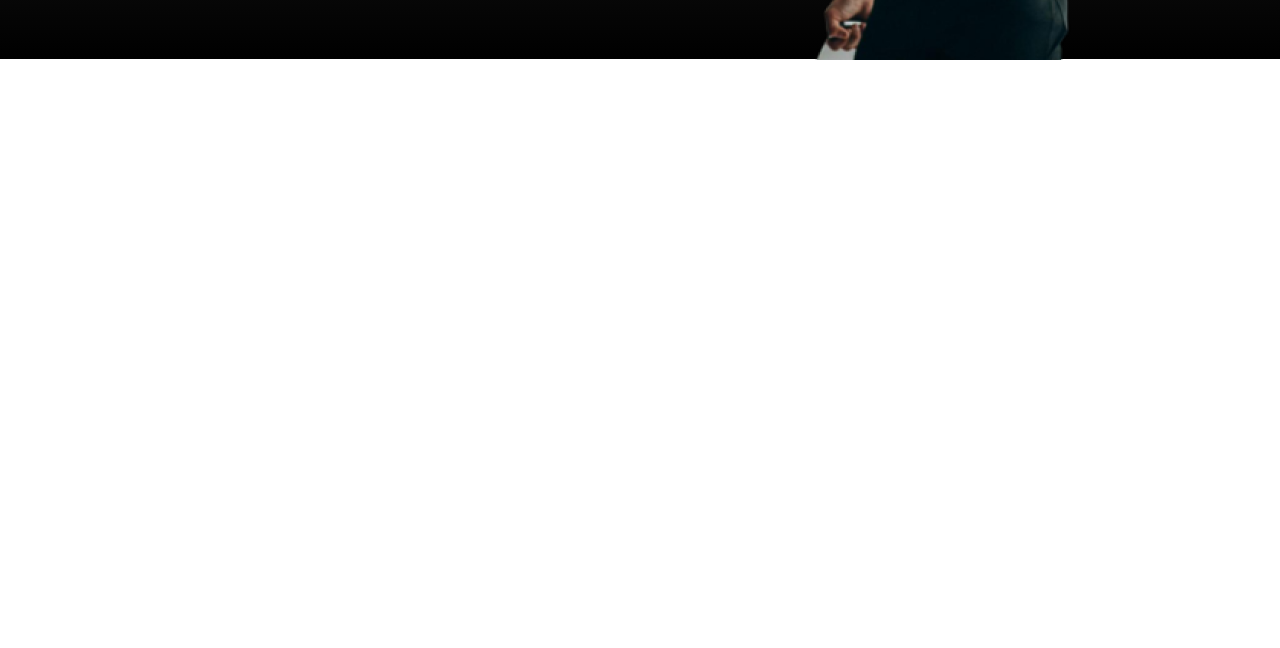
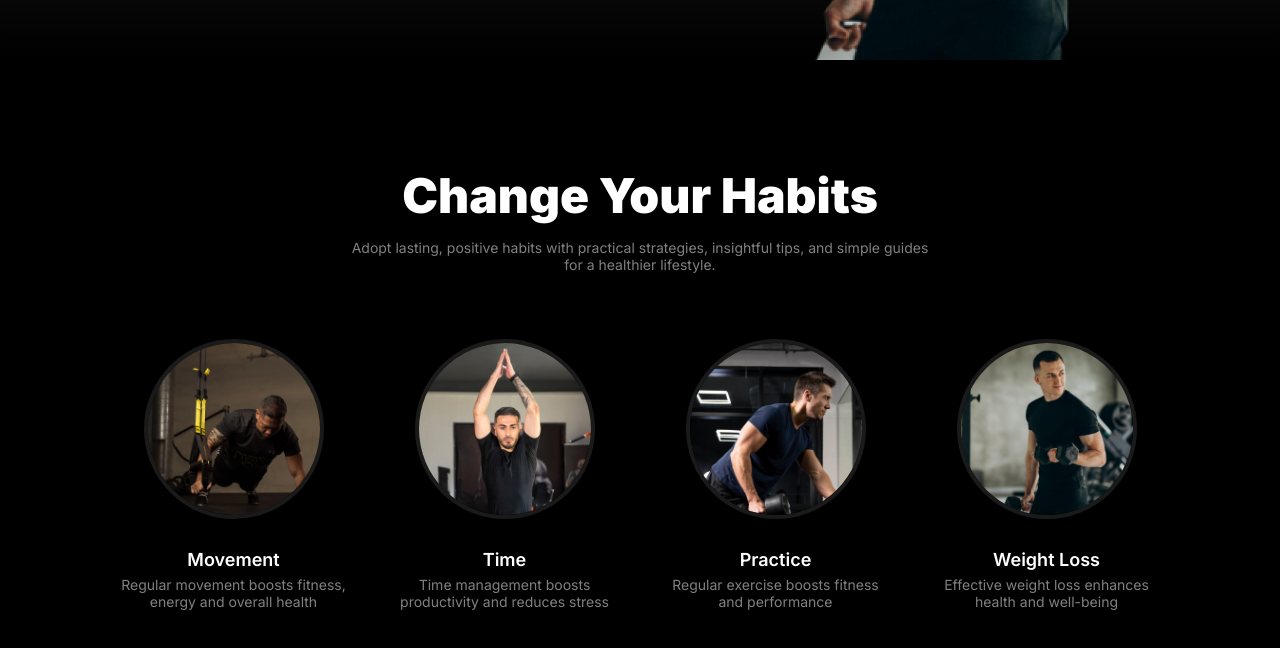
Before and after one commit to Nabilabintaakter/B10A2-versatile-ui-main, a plain HTML site: page index.html in a window 1280 px wide. Shown: the part 656-1304 px from the top of the page. Before the commit the page ends 800 px from the top, so only its background shows below. Drawn offline with Linux system fonts and the light colour scheme.

Commit message:
added change habit section

```diff
--- a/index.html
+++ b/index.html
@@ -10,7 +10,7 @@
 </head>
 <body>
         <!-- navbar starts here -->
-        <header class="header-section full-container">
+    <header class="header-section full-container">
             <nav class="navbar display-flex">
                 <div class="nav-left">
                     <h3>Fitness</h3>
@@ -52,7 +52,41 @@
                         </div>
                     </div>
             </section>
-        </header>
+    </header>
         <!-- banner ends here -->
+    <main>
+        <!-- change habit section starts here -->
+        <section class="change-habit-section full-container display-flex">
+            <div class="change-habit-container">
+                <div class="change-habit-text display-flex">
+                    <p class="habit-title">Change Your Habits</p>
+                    <p class="habit-desc">Adopt lasting, positive habits with practical strategies, insightful tips, and simple guides <br> for a healthier lifestyle.</p>
+                </div>
+                <div class="change-habit-image display-flex">
+                   <div class="image-card-container display-flex">
+                        <img src="./images/image 3.png" alt="movement">
+                        <h6>Movement</h6>
+                        <p>Regular movement boosts fitness, energy and overall health</p>
+                   </div>
+                   <div class="image-card-container display-flex">
+                        <img src="./images/image 2.png" alt="movement">
+                        <h6>Time</h6>
+                        <p>Time management boosts productivity and reduces stress</p>
+                   </div>
+                   <div class="image-card-container display-flex">
+                        <img src="./images/image 4.png" alt="movement">
+                        <h6>Practice</h6>
+                        <p>Regular exercise boosts fitness and performance</p>
+                   </div>
+                   <div class="image-card-container display-flex">
+                        <img src="./images/image 5.png" alt="movement">
+                        <h6>Weight Loss</h6>
+                        <p>Effective weight loss enhances health and well-being</p>
+                   </div>
+                </div>
+            </div>
+        </section>
+        <!-- change habit section ends here -->
+    </main>
 </body>
 </html>
--- a/styles/style.css
+++ b/styles/style.css
@@ -226,3 +226,70 @@ li{
     font-size: 1rem;
     letter-spacing: 0.5px;
 }
+
+                              /* change habit styles */
+
+.change-habit-section{
+    height: 652px;
+    justify-content: center;
+    align-items: center;
+    background-color: black;
+}
+.change-habit-container{
+    width: 1044px;
+    height: 452px;
+    margin: 0 auto;
+}
+.change-habit-text, .meet-our-team-text, .weekly-challenges-text{
+    width: 671px;
+    height: 120px;
+    margin: 0 auto;
+    flex-direction: column;
+    justify-content: center;
+    align-items: center;
+    /* border: 2px solid peru; */
+}
+.habit-title, .meet-title, .weekly-challenges-title{
+    color: white;
+    font-size: 3rem;
+    font-weight: 900;
+    margin-bottom: 14px;
+}
+.habit-desc, .meet-desc, .weekly-challenges-desc{
+    color: rgba(255, 255, 255, 0.5);
+    font-size: 0.875rem;
+    text-align: center;
+}
+.change-habit-image{
+    width: 1044px;
+    height: 274px;
+    margin: 0 auto;
+    margin-top: 58px;
+    justify-content: space-between;
+}
+.image-card-container{
+    width: 231px;
+    height: 274px;
+    flex-direction: column;
+    justify-content: center;
+    align-items: center;
+}
+.image-card-container img{
+    width: 180px;
+    height: 180px;
+    border: 4px solid #1A1A1A;
+    border-radius: 50%;
+}
+.image-card-container h6{
+    font-size: 1.125rem;
+    font-weight: 600;
+    color: white;
+    margin-top: 30px;
+    margin-bottom: 6px;
+}
+.image-card-container p{
+    font-size: 0.875rem;
+    font-weight: 400;
+    color: rgba(255, 255, 255, 0.5);
+    text-align: center;
+}
```
